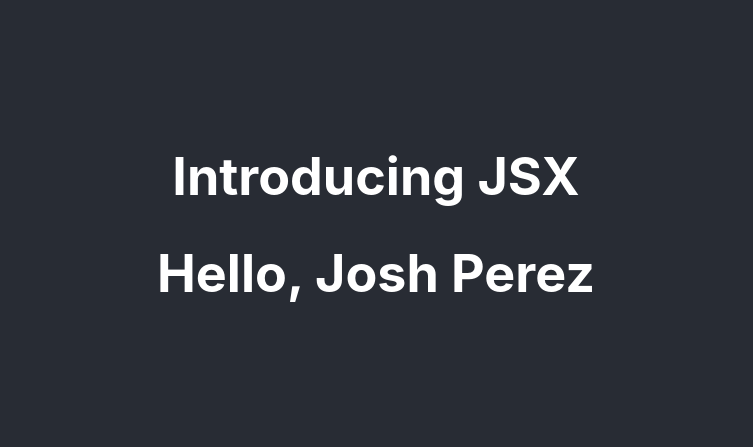
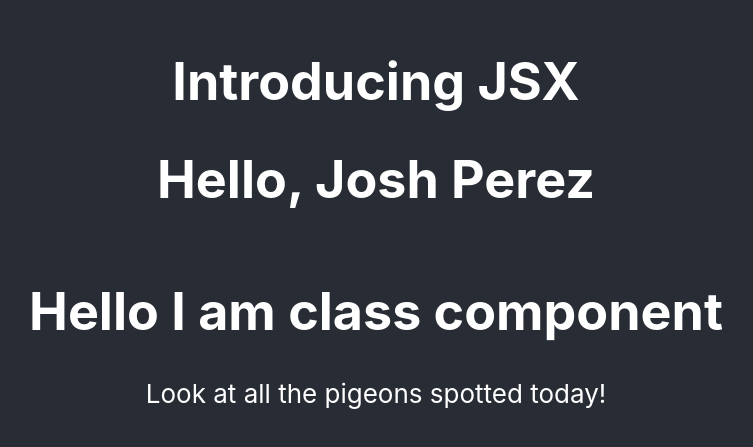
Before and after one commit to Lindos-Mahadi/ReactJS-Concept-Basick, a React (Create React App) app: page / in a window 1280 px wide. Shown: the part 175-622 px from the top of the page, without its empty margins (264-1017 px from the left). Built offline with nearby package versions, Linux system fonts and the light colour scheme.

Commit message:
Class Component & stateComponet

```diff
--- a/src/App.js
+++ b/src/App.js
@@ -1,12 +1,15 @@
 import logo from './logo.svg';
 import './App.css';
 import Home from './components/Home';
+import About from './components/About';
+
 
 function App() {
   return (
     <div className="App">
       <header className="App-header">
         <Home />
+        <About />
       </header>
     </div>
   );
--- a/src/components/About.js
+++ b/src/components/About.js
@@ -0,0 +1,25 @@
+import React, { Component } from 'react';
+
+class About extends Component {
+    constructor() {
+    super()
+    //STATE
+    this.state = {
+      pigeons: []
+    }
+  }
+  componentDidMount(){
+      console.warn("Called Life")
+  }
+
+    render() {
+        return (
+            <div>
+                <h1>Hello I am class component</h1>
+                <p>Look at all the pigeons spotted today!</p>
+            </div>
+        );
+    }
+}
+
+export default About;
```
